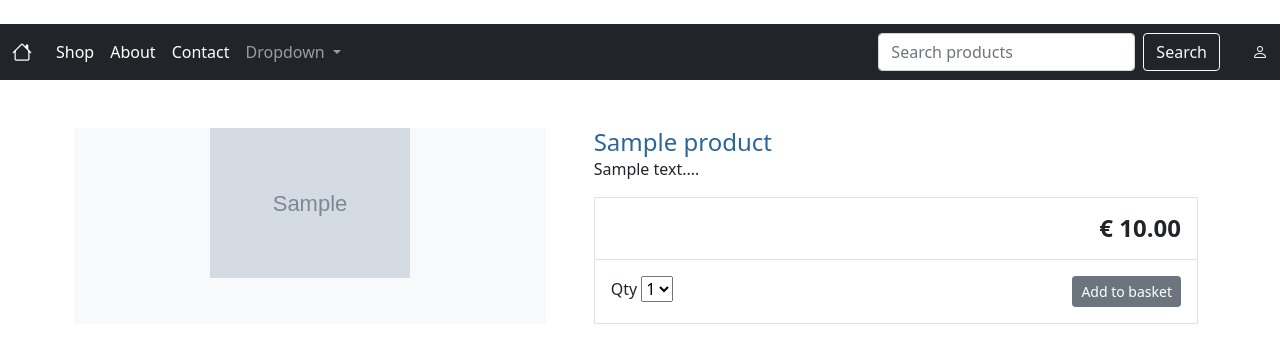
After one commit to kurawes/online_store_django_project, a Django app: a page that uses templates/base.html in a window 1280 px wide. The commit adds this page. Shown: the top 363 px of the page. Run offline with Django 3.2, Linux system fonts and the light colour scheme; tables that the repository leaves empty hold one stand-in row (values such as "Sample post"); grey boxes marked "Sample" are stand-in pictures; some libraries are stand-ins or nearby versions.

Commit message:
alternative setup

```diff
--- a/settings.py
+++ b/settings.py
@@ -69,6 +69,8 @@ TEMPLATES = [
                 'django.template.context_processors.request',
                 'django.contrib.auth.context_processors.auth',
                 'django.contrib.messages.context_processors.messages',
+                'shop.views.categories',
+                'shop.views.product_types',
             ],
         },
     },
--- a/shop/urls.py
+++ b/shop/urls.py
@@ -3,6 +3,7 @@ from . import views
 from .views import ProductDetailView
 from cart.views import cart_home, cart_update
 
+app_name = 'shop'
 
 urlpatterns = [
     path('', views.home_page_view, name='home'),
@@ -14,6 +15,10 @@ urlpatterns = [
     path('product_list/', views.product_view, name='product_list'),
     path('product_detail/<int:pk>', ProductDetailView.as_view(), name='product_detail'),
     path('search_results', views.search_results, name='search_results'),
-    path('cart/', cart_home, name='cart'),
-    path('update/', cart_update, name='update')
+    # path('cart/', cart_home, name='cart'),
+    # path('update/', cart_update, name='update'),
+
+    path('all_products/', views.all_products, name='all_products'),
+    path('item/<slug:slug>/', views.product_info, name='product_info'),
+
 ]
--- a/shop/views.py
+++ b/shop/views.py
@@ -1,8 +1,30 @@
-from django.shortcuts import render
+from django.shortcuts import render, get_object_or_404
 from django.views.generic import DetailView
 from .models import Product, ProductType, Category
 
 
+# in reference video home.html
+def all_products(request):
+    products = Product.objects.all()
+    return render(request, 'all_products.html', {'products': products})
+
+
+# to see all the categories everywhere, add to settings.py TEMPLATES
+def categories(request):
+    return {"categories": Category.objects.all()}
+
+
+# to see all the product types everywhere, add to settings.py TEMPLATES
+def product_types(request):
+    return {"product_types": ProductType.objects.all()}
+
+
+def product_info(request, slug):
+    product = get_object_or_404(Product, slug=slug, in_stock=True)
+    return render(request, 'product_info.html', {"product": product})
+
+
+# ----------------------------------------------------
 def home_page_view(request):
     return render(request, 'home.html')
 
--- a/templates/base.html
+++ b/templates/base.html
@@ -31,6 +31,7 @@
     <!-- Custom Title -->
     <title>
         {% block title %}
+            Audio,video shop
         {% endblock %}
     </title>
   </head>
@@ -40,7 +41,7 @@
 
     <nav class="navbar navbar-expand-lg navbar-dark bg-dark">
       <div class="container-fluid">
-        <a class="navbar-brand" href="{% url 'home' %}">
+        <a class="navbar-brand" href="{% url 'shop:home' %}">
             <i class="bi bi-house"></i>
         </a>
         <button class="navbar-toggler" type="button" data-bs-toggle="collapse" data-bs-target="#navbarSupportedContent"
@@ -50,16 +51,31 @@
         <div class="collapse navbar-collapse" id="navbarSupportedContent">
           <ul class="navbar-nav me-auto mb-2 mb-lg-0">
             <li class="nav-item">
-              <a class="nav-link active" href="{% url 'shop' %}">Shop</a>
+              <a class="nav-link active" href="{% url 'shop:shop' %}">Shop</a>
             </li>
             <li class="nav-item">
-              <a class="nav-link active" href="{% url 'about' %}">About</a>
+              <a class="nav-link active" href="{% url 'shop:about' %}">About</a>
             </li>
             <li class="nav-item">
-              <a class="nav-link active" href="{% url 'contact' %}">Contact</a>
+              <a class="nav-link active" href="{% url 'shop:contact' %}">Contact</a>
+            </li>
+            <li class="nav-item dropdown">
+              <a class="nav-link dropdown-toggle" href="#" id="navbarDropdown" role="button" data-bs-toggle="dropdown" aria-expanded="false">
+                Dropdown
+              </a>
+              <ul class="dropdown-menu" aria-labelledby="navbarDropdown">
+                <li><a class="dropdown-item" href="#">All</a></li>
+
+                  {% for pt in product_types %}
+
+                <li><a class="dropdown-item" href="#">{{ pt.name|title }}</a></li>
+
+                  {% endfor %}
+
+              </ul>
             </li>
           </ul>
-          <form class="d-flex" method="post" action="{% url 'search_results' %}">
+          <form class="d-flex" method="post" action="{% url 'shop:search_results' %}">
               {% csrf_token %}
             <input class="form-control me-2" type="search" placeholder="Search products"
                    aria-label="Search" name="searched">
--- a/templates/category_list.html
+++ b/templates/category_list.html
@@ -26,7 +26,7 @@
                     </tr>
                 {% endfor %}
             </table>
-            <a class="btn btn-success" href="{% url 'shop' %}">Back</a>
+            <a class="btn btn-success" href="{% url 'shop:shop' %}">Back</a>
 
         </div>
     {% endblock %}
--- a/templates/product_detail.html
+++ b/templates/product_detail.html
@@ -21,7 +21,7 @@
         <p>Category: {{ product.category.name }}</p>
 
         <br>
-        <a class="btn btn-default" href="{% url 'product_list' %}">Back</a>
+        <a class="btn btn-default" href="{% url 'shop:product_list' %}">Back</a>
 
     </div>
 
--- /dev/null
+++ b/templates/product_info.html
@@ -0,0 +1,51 @@
+{% extends 'base.html' %}
+{% load static %}
+
+
+    {% block style %}
+    {% endblock %}
+
+    {% block title %}
+        Product info
+    {% endblock %}
+
+    {% block content %}
+        <div class="container">
+            <main class="pt-5">
+                <div class="row g-3">
+                    <div class="col-md-5 col-lg-5 order-md-first bg-light">
+                        <img class="img-fluid mx-auto d-block" width="200px" alt="Responsive image" src="{{ product.picture.url }}">
+                    </div>
+                    <div class="col-md-7 col-lg-7 ps-md-3 ps-lg-5">
+                        <h1 class="mb-0 h4">{{ product.name }}</h1>
+                        <p>{{ product.description|slice:":355" }}...</p>
+                        <div class="border">
+                            <div class="col border-bottom">
+                                <div class="row p-3">
+                                    <div class="col-6"></div>
+                                    <div class="col-6 text-end"><span class="h4 fw-bold">€ {{ product.price }}</span></div>
+                                </div>
+                            </div>
+                            <div class="col">
+                                <div class="row p-3">
+                                    <div class="col-6">
+                                        <label for="select">Qty</label>
+                                        <select id="select">
+                                            <option value="">1</option>
+                                            <option value="">2</option>
+                                            <option value="">3</option>
+                                            <option value="">4</option>
+                                        </select>
+
+                                    </div>
+                                    <div class="col-6 text-end"><button type="button" class="btn btn-secondary btn-sm">Add to
+                                            basket</button></div>
+                                </div>
+                            </div>
+                        </div>
+                    </div>
+                </div>
+            </main>
+
+        </div>
+    {% endblock %}
--- a/templates/product_list.html
+++ b/templates/product_list.html
@@ -24,7 +24,7 @@
         {% for product in products %}
             <tr>
                 <td>{{ product.pk }}</td>
-                <td><a href="{% url 'product_detail' product.pk %}">{{ product.name }}</a></td>
+                <td><a href="{% url 'shop:product_detail' product.pk %}">{{ product.name }}</a></td>
                 <td><img src="{{ product.picture.url }}" width="30"/></td>
                 <td>{{ product.availability }}</td>
                 <td>{{ product.price }}</td>
@@ -33,7 +33,7 @@
             </tr>
         {% endfor %}
     </table>
-    <a class="btn btn-success" href="{% url 'shop' %}">Back</a>
+    <a class="btn btn-success" href="{% url 'shop:shop' %}">Back</a>
 </div>
 
 
--- a/templates/product_type_list.html
+++ b/templates/product_type_list.html
@@ -26,7 +26,7 @@
                     </tr>
                 {% endfor %}
             </table>
-            <a class="btn btn-success" href="{% url 'shop' %}">Back</a>
+            <a class="btn btn-success" href="{% url 'shop:shop' %}">Back</a>
 
         </div>
     {% endblock %}
--- a/templates/shop.html
+++ b/templates/shop.html
@@ -33,8 +33,8 @@
                     </tr>
                 {% endfor %}
             </table>
-            <a class="btn btn-success" href="{% url 'category_list' %}">Category list</a>
-            <a class="btn btn-success" href="{% url 'product_type_list' %}">Product type list</a>
-            <a class="btn btn-success" href="{% url 'product_list' %}">Product list</a>
+            <a class="btn btn-success" href="{% url 'shop:category_list' %}">Category list</a>
+            <a class="btn btn-success" href="{% url 'shop:product_type_list' %}">Product type list</a>
+            <a class="btn btn-success" href="{% url 'shop:product_list' %}">Product list</a>
         </div>
     {% endblock %}
--- a/urls.py
+++ b/urls.py
@@ -20,7 +20,7 @@ from django.conf.urls.static import static
 
 urlpatterns = [
     path('admin/', admin.site.urls),
-    path('', include("shop.urls")),
+    path('', include("shop.urls", namespace="shop")),
 ]
 
 if settings.DEBUG:
```
Also changed, not shown: templates/all_products.html (added, +43 -0 lines).
